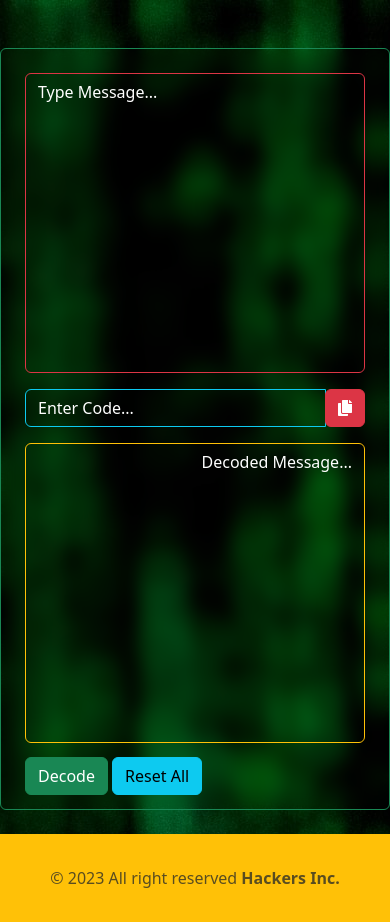
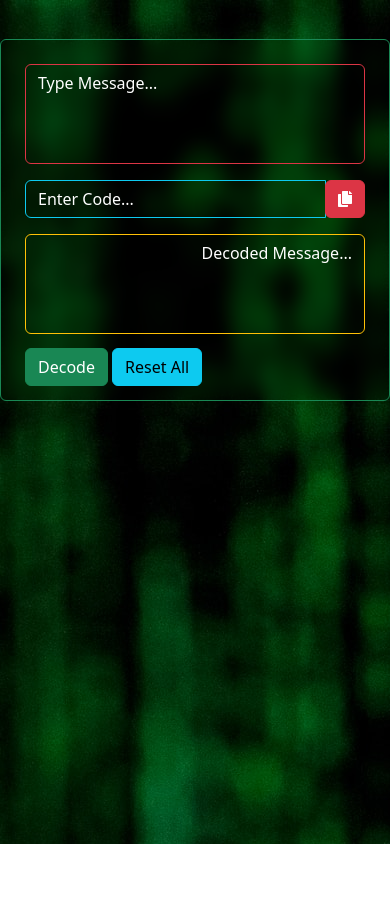
Before and after one commit to CodeWithhamza1/hamxaencoder, a plain HTML site: page index.html in a window 390 px wide. After the commit the page ends 844 px from the top, so only its background shows below. Drawn offline with nearby package versions, Linux system fonts and the light colour scheme.

Commit message:
Update index.html

```diff
--- a/index.html
+++ b/index.html
@@ -20,9 +20,10 @@
             -webkit-backdrop-filter: blur( 7.5px );
             border-radius: 10px;
             border: 1px solid rgba( 255, 255, 255, 0.18 );
+            margin-top: 10%!important;
         }
         .hw{
-            height: 300px!important;
+            height: 250px!important;
         }
         .hh{
             width: 900px!important;
@@ -33,6 +34,9 @@
             .hello{
                 margin-top: 14px!important;
                 margin-bottom: -10px;
+            }
+            .hw{
+                height: 100px!important;
             }
         }
         .plcwh::placeholder{
@@ -80,12 +84,6 @@
             </div>
         </div>
     </div>
-
-    <div class="container bg-warning ">
-        <footer class="py-3 mt-4">
-          <p class="text-center text-muted mt-3">© <script>document.write(new Date().getFullYear());</script> All right reserved <b>Hackers Inc.</b></p>
-        </footer>
-      </div>
 
 
     <!-- Add Bootstrap 5 JS and Popper.js (required for some Bootstrap components) -->
```
